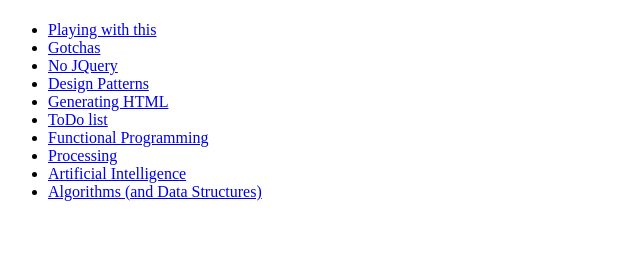
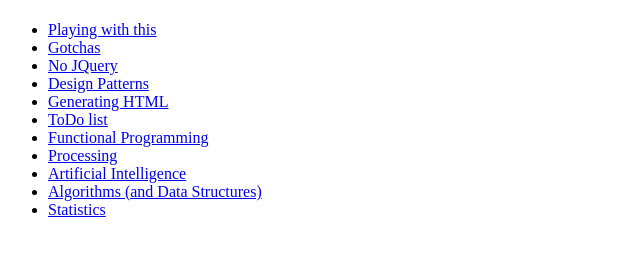
Before and after one commit to PabloRosales/javascript-play, a plain HTML site: page index.html in a window 1280 px wide. Shown: the part 59-312 px from the top of the page, without its empty margins (0-640 px from the left). Drawn offline with Linux system fonts and the light colour scheme.

Commit message:
Updating index and README with statistics section

```diff
--- a/index.html
+++ b/index.html
@@ -17,6 +17,7 @@
             <li><a href="playground/processing.html">Processing</a></li>
             <li><a href="playground/ai.html">Artificial Intelligence</a></li>
             <li><a href="playground/algorithms.html">Algorithms (and Data Structures)</a></li>
+            <li><a href="playground/statistics.html">Statistics</a></li>
         </ul>
     </body>
 </html>
```
Also changed, not shown: README.md.
